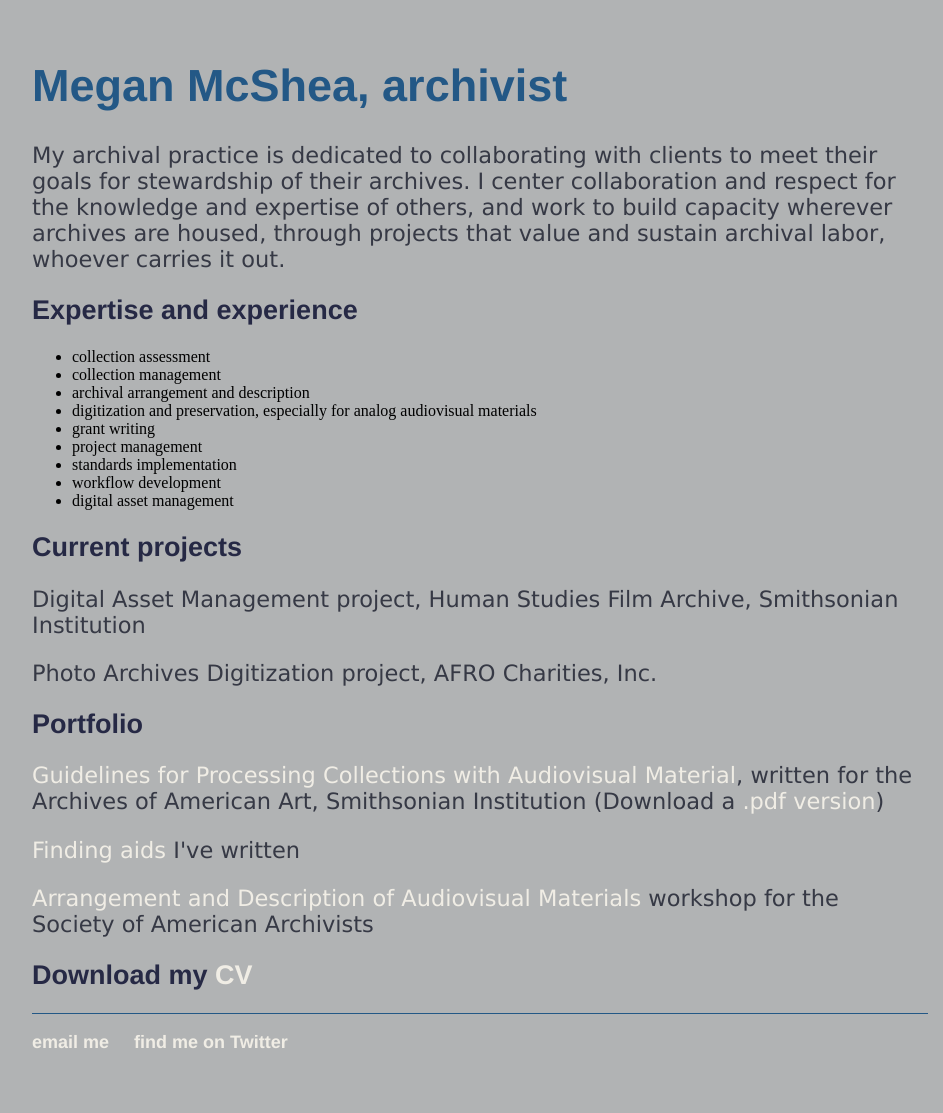
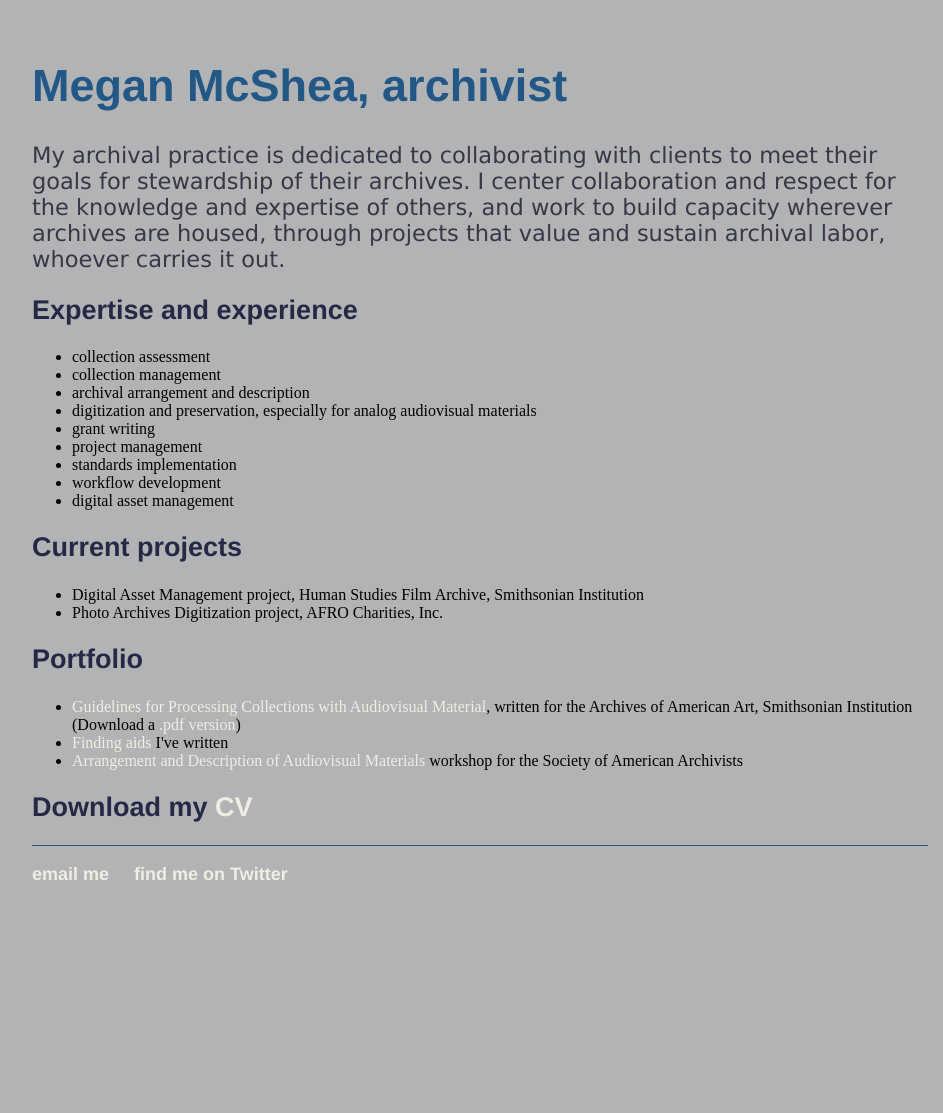
Before and after one commit to megan-mcshea/megan-mcshea.github.io, a Jekyll site: the page built from archivist.html, in a window 1280 px wide. Shown: the whole page, without its empty margins (160-1103 px from the left). Built offline with Jekyll 4.4.1, drawn with Linux system fonts in a browser that asks for light colours; after the commit the page ends 945 px from its top, so only the background shows below that.

```diff
--- a/archivist.html
+++ b/archivist.html
@@ -18,13 +18,14 @@ title: Megan McShea
 	<li>digital asset management</li></ul>
 
 	<h2>Current projects</h2>
-	<p>Digital Asset Management project, Human Studies Film Archive, Smithsonian Institution</p>
-	<p>Photo Archives Digitization project, AFRO Charities, Inc.</p>
+	<ul><li>Digital Asset Management project, Human Studies Film Archive, Smithsonian Institution</li>
+	<li>Photo Archives Digitization project, AFRO Charities, Inc.</li></ul>
 
 	<h2>Portfolio</h2>
-	<p><a href="https://www.aaa.si.edu/documentation/guidelines-for-processing-collections-with-audiovisual-material">Guidelines for Processing Collections with Audiovisual Material</a>, written for the Archives of American Art, Smithsonian Institution (Download a <a href="/AAAAVProcessingGuidelines2019.pdf" target="_blank">.pdf version</a>)</p>
-	<p><a href="https://sova.si.edu/search?q=%22megan+mcshea%22&f=data_source%3AArchives+of+American+Art">Finding aids</a> I've written</p>
-	<p><a href="https://www2.archivists.org/prof-education/course-catalog/arrangement-and-description-of-audiovisual-materials">Arrangement and Description of Audiovisual Materials</a> workshop for the Society of American Archivists</p>
+	<ul><li><a href="https://www.aaa.si.edu/documentation/guidelines-for-processing-collections-with-audiovisual-material">Guidelines for Processing Collections with Audiovisual Material</a>, written for the Archives of American Art, Smithsonian Institution (Download a <a href="/AAAAVProcessingGuidelines2019.pdf" target="_blank">.pdf version</a>)</li>
+	<li><a href="https://sova.si.edu/search?q=%22megan+mcshea%22&f=data_source%3AArchives+of+American+Art">Finding aids</a> I've written</li>
+	<li><a href="https://www2.archivists.org/prof-education/course-catalog/arrangement-and-description-of-audiovisual-materials">Arrangement and Description of Audiovisual Materials</a> workshop for the Society of American Archivists</li>
+	</ul>
 
 	<h2>Download my <a href="/2-pg-resume-2020.pdf" target="_blank">CV</a>
 
```
